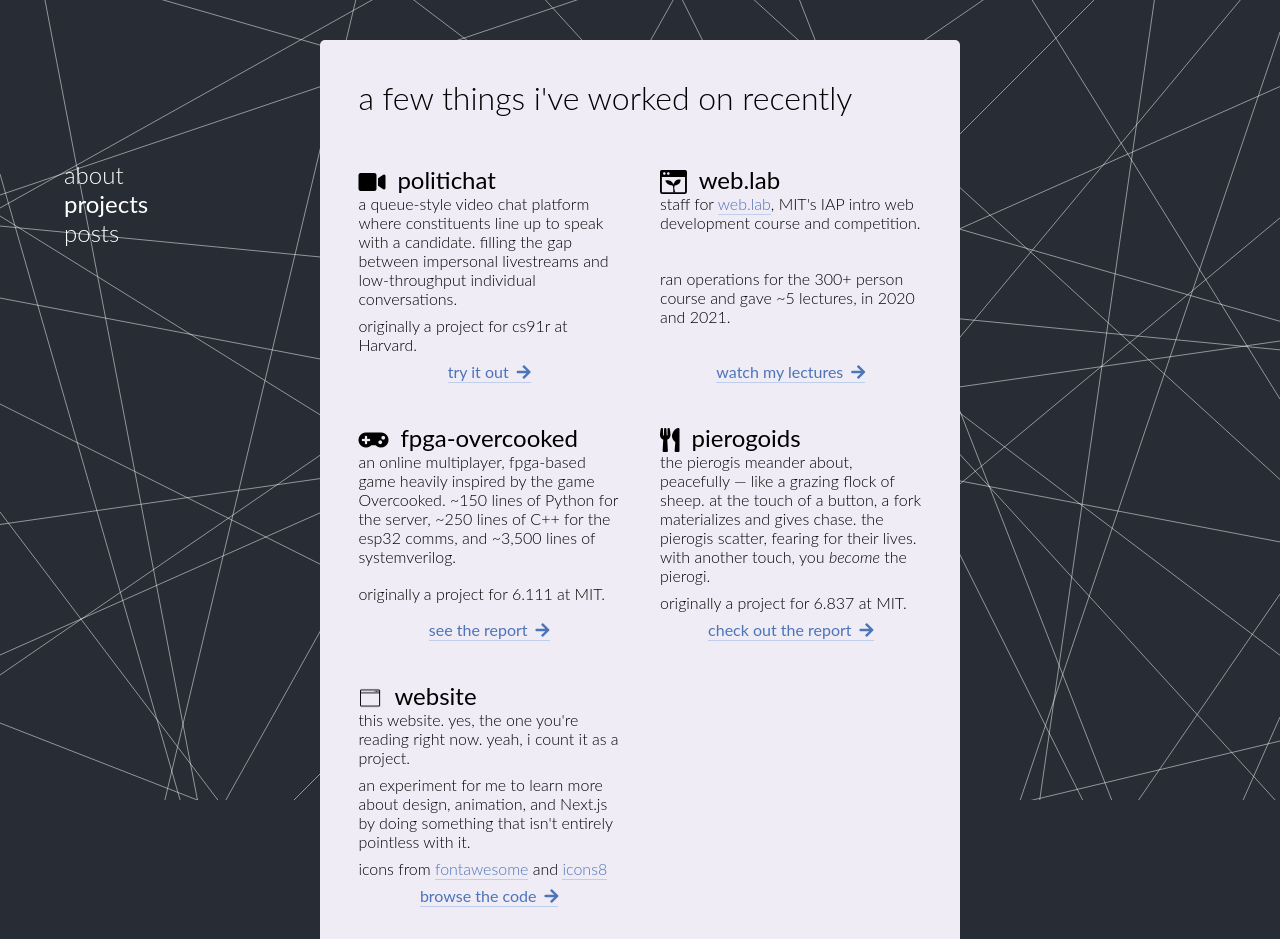
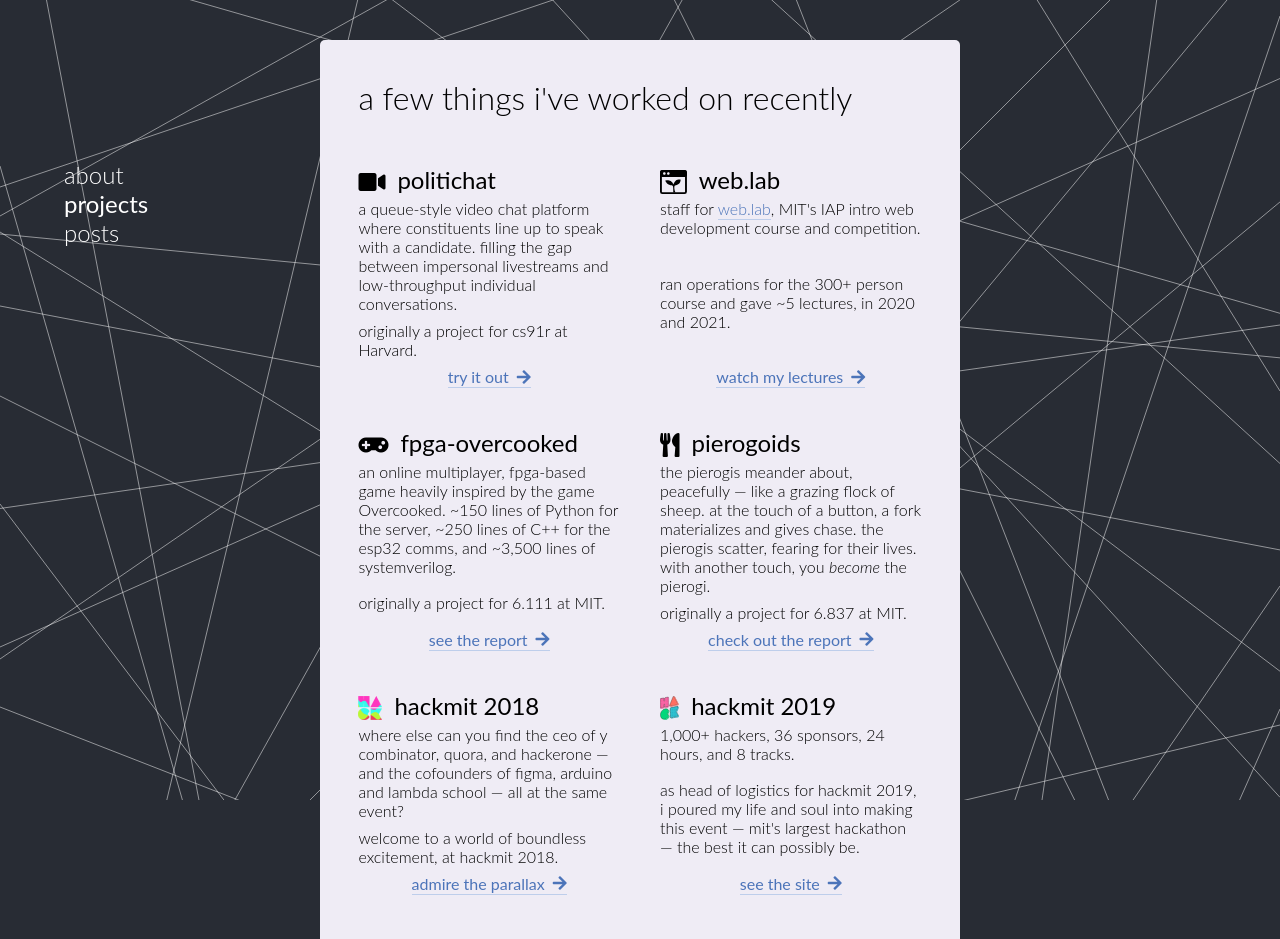
Before and after one commit to kyeb/kyeburchard-next, a Next.js app: page /projects in a window 1280 px wide. Shown: the top 939 px of the page. Built offline with nearby package versions, Linux system fonts and the light colour scheme.

Commit message:
add hackmit (not sure how i feel about the icons, though)

```diff
--- /dev/null
+++ b/content/projects/hackmit18.md
@@ -0,0 +1,12 @@
+---
+name: hackmit 2018
+icon: hackmit2018.svg
+order: 5
+action: admire the parallax
+url: https://archive.hackmit.org/2018/
+---
+
+where else can you find the ceo of y combinator, quora, and hackerone — and the
+cofounders of figma, arduino and lambda school — all at the same event?
+
+welcome to a world of boundless excitement, at hackmit 2018.
--- /dev/null
+++ b/content/projects/hackmit19.md
@@ -0,0 +1,12 @@
+---
+name: hackmit 2019
+icon: hackmit2019.svg
+order: 5
+action: see the site
+url: https://archive.hackmit.org/2019/
+---
+
+1,000+ hackers, 36 sponsors, 24 hours, and 8 tracks.
+
+as head of logistics for hackmit 2019, i poured my life and soul into making
+this event — mit's largest hackathon — the best it can possibly be.
--- a/content/projects/website.md
+++ b/content/projects/website.md
@@ -1,7 +1,7 @@
 ---
 name: website
 icon: icons8-application-window-100.png
-order: 5
+order: 100
 action: browse the code
 url: https://github.com/kyeb/kyeburchard-next
 ---
--- a/styles/ProjectsList.module.css
+++ b/styles/ProjectsList.module.css
@@ -38,6 +38,7 @@
   justify-content: flex-start;
   align-items: flex-end;
   gap: 0.5em;
+  padding-bottom: 0.3rem;
 }
 
 .projectIconImageContainer {
```
Also changed, not shown: public/icons/hackmit2018.svg (added), public/icons/hackmit2019.svg (added).
